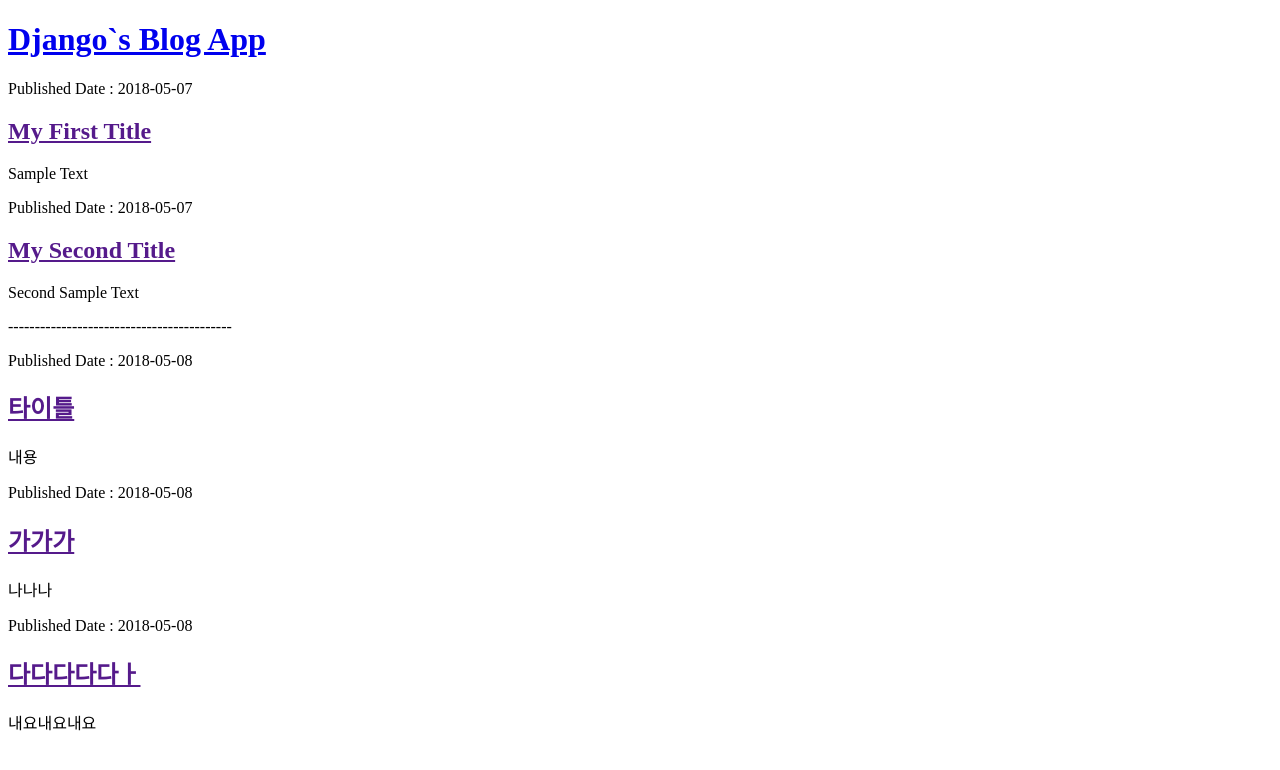
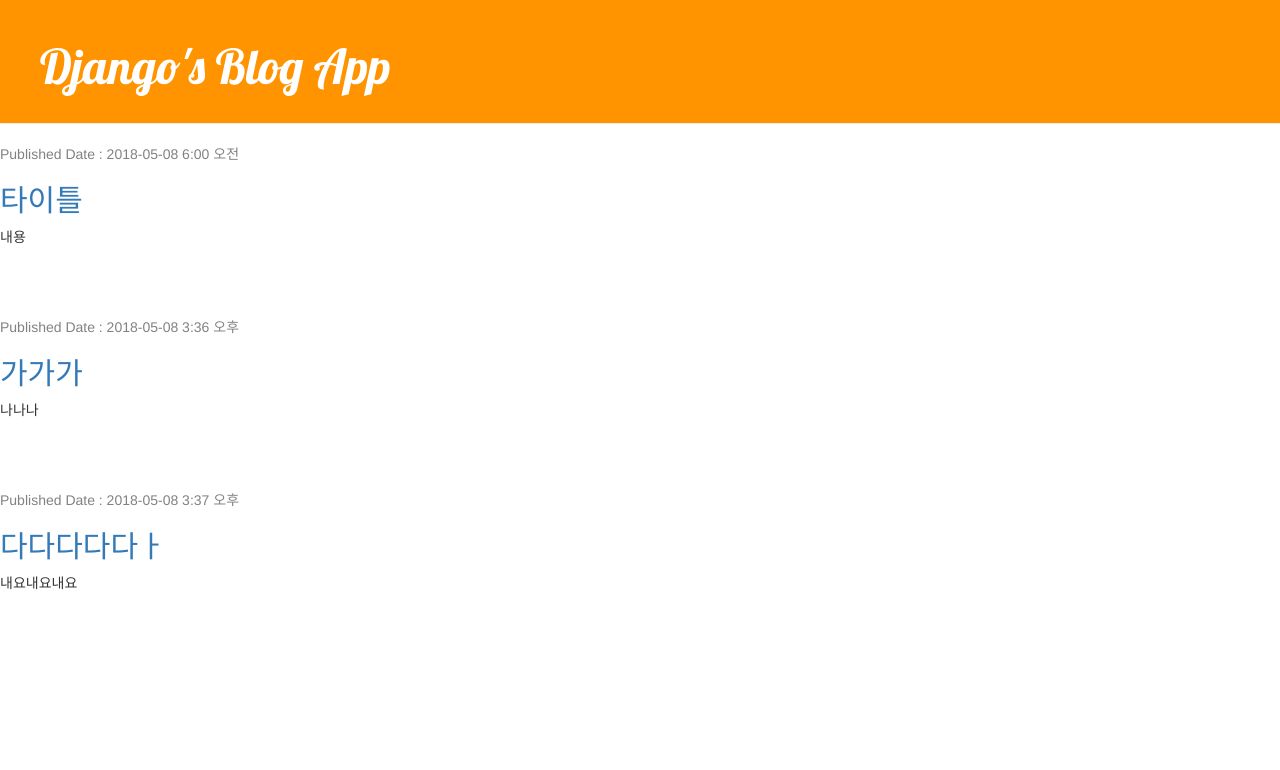
Before and after one commit to wisnkb/python_django, a Django app: page / in a window 1280 px wide. Shown: the top 770 px of the page. Run offline with Django 3.2, Linux system fonts and the light colour scheme; data comes from the database, SQL or seed files in the repository; some libraries are stand-ins or nearby versions.

Commit message:
장고 first commmit

```diff
--- /dev/null
+++ b/blog/static/css/blog.css
@@ -0,0 +1,23 @@
+.page-header {
+background-color: #ff9400;
+margin-top: 0;
+padding: 20px 20px 20px 40px;
+}
+.page-header h1, .page-header h1 a, .page-header h1 a:visited, .page-header h1 a:active {
+color: #ffffff;
+font-size: 36pt;
+text-decoration: none;
+}
+.content { margin-left: 40px; }
+h1, h2, h3, h4 { font-family: 'Lobster', cursive; }
+.date { color: #828282; }
+.save { float: right; }
+.post-form textarea, .post-form input { width: 100%; }
+.top-menu, .top-menu:hover, .top-menu:visited {
+color: #ffffff;
+float: right;
+font-size: 26pt;
+margin-right: 20px;
+}
+.post { margin-bottom: 70px; }
+.post h1 a, .post h1 a:visited { color: #000000; }
--- /dev/null
+++ b/blog/templates/blog/base.html
@@ -0,0 +1,27 @@
+<!DOCTYPE html>
+{% load staticfiles %}
+<html lang="ko">
+<head>
+    <meta charset="UTF-8">
+    <title>Django's Blog</title>
+    <link rel="stylesheet" href="//maxcdn.bootstrapcdn.com/bootstrap/3.2.0/css/bootstrap.min.css">
+    <link rel="stylesheet" href="//maxcdn.bootstrapcdn.com/bootstrap/3.2.0/css/bootstrap-theme.min.css">
+    <link rel="stylesheet" href="//fonts.googleapis.com/css?family=Lobster&subset=latin,latin-ext" type="text/css">
+    <link rel="stylesheet" href="{% static 'css/blog.css' %}" >
+</head>
+<body>
+
+    <div class="page-header">
+        <h1><a href="/">Django's Blog App</a></h1>
+    </div>
+
+    <div clas="content container">
+        <div class="row">
+            <div class="col-md-8">
+            {% block content %}
+            {% endblock %}
+            </div>
+        </div>
+    </div>
+</body>
+</html>
--- a/blog/templates/blog/post_list.html
+++ b/blog/templates/blog/post_list.html
@@ -1,31 +1,12 @@
-<!DOCTYPE html>
-<html lang="ko">
-<head>
-    <meta charset="UTF-8">
-    <title>Django`s Blog</title>
-</head>
-<body>
-    <div>
-        <h1><a href="/">Django`s Blog App</a></h1>
-    </div>
-    <div>
-        <p>Published Date : 2018-05-07</p>
-        <h2><a href="">My First Title</a> </h2>
-        <p>Sample Text</p>
-    </div>
-    <div>
-        <p>Published Date : 2018-05-07</p>
-        <h2><a href="">My Second Title</a> </h2>
-        <p>Second Sample Text</p>
-    </div>
-    <div>------------------------------------------</div>
+{% extends 'blog/base.html' %}
+{% block content %}
     {% for post in posts %}
-        <div>
-             <p>Published Date : {{post.published_date|date:"Y-m-d"}}</p>
-            <h2><a href="">{{post.title}}</a> </h2>
+        <div class="post">
+            <div class="date">
+                <p>Published Date : {{post.published_date|date:"Y-m-d g:i a"}}</p>
+            </div>
+            <h2><a href="{% url 'post_detail' pk=post.id %}">{{post.title}}</a></h2>
             <p>{{post.text|linebreaksbr}}</p>
         </div>
-
     {% endfor %}
-</body>
-</html>
+{% endblock %}
--- a/blog/urls.py
+++ b/blog/urls.py
@@ -3,5 +3,7 @@
 from blog import views
 
 urlpatterns = [
-    url(r'^$', views.post_list, name='post_list')
+    url(r'^$',views.post_list,name='post_list'),
+    #localhost:8000/post/1
+    url(r'^post/(?P<pk>\d+)/$', views.post_detail, name='post_detail'),
 ]
--- a/blog/views.py
+++ b/blog/views.py
@@ -1,12 +1,17 @@
 from django.http import HttpResponse
-from django.shortcuts import render
+from django.shortcuts import render, get_object_or_404
 from django.utils import timezone
 from .models import Post
 
-# Create your views here.
+# 글목록 조회
 def post_list(request):
-       #name = 'Djangp'
-       # return HttpResponse('''<h1>Hello {myname}</h1>'''.format(myname=name))
-       #return render(request, 'blog/post_list.html')
-       posts = Post.objects.filter(published_date__lte = timezone.now()).order_by('published_date')
-       return render(request, 'blog/post_list.html',{'posts':posts })
+    # name = '장고~~'
+    # return HttpResponse('''<h1>Hello {myname} </h1>'''.format(myname=name))
+    #queryset 사용해서 Post 목록 가져오기
+    posts = Post.objects.filter(published_date__lte=timezone.now()).order_by('published_date')
+    return render(request,'blog/post_list.html',{'posts':posts})
+
+# 글상세조회
+def post_detail(request,pk):
+    post = get_object_or_404(Post,pk=pk)
+    return render(request,'blog/post_detail.html',{'post':post})
```
Also changed, not shown: blog/templates/blog/post_detail.html (added, +13 -0 lines).
